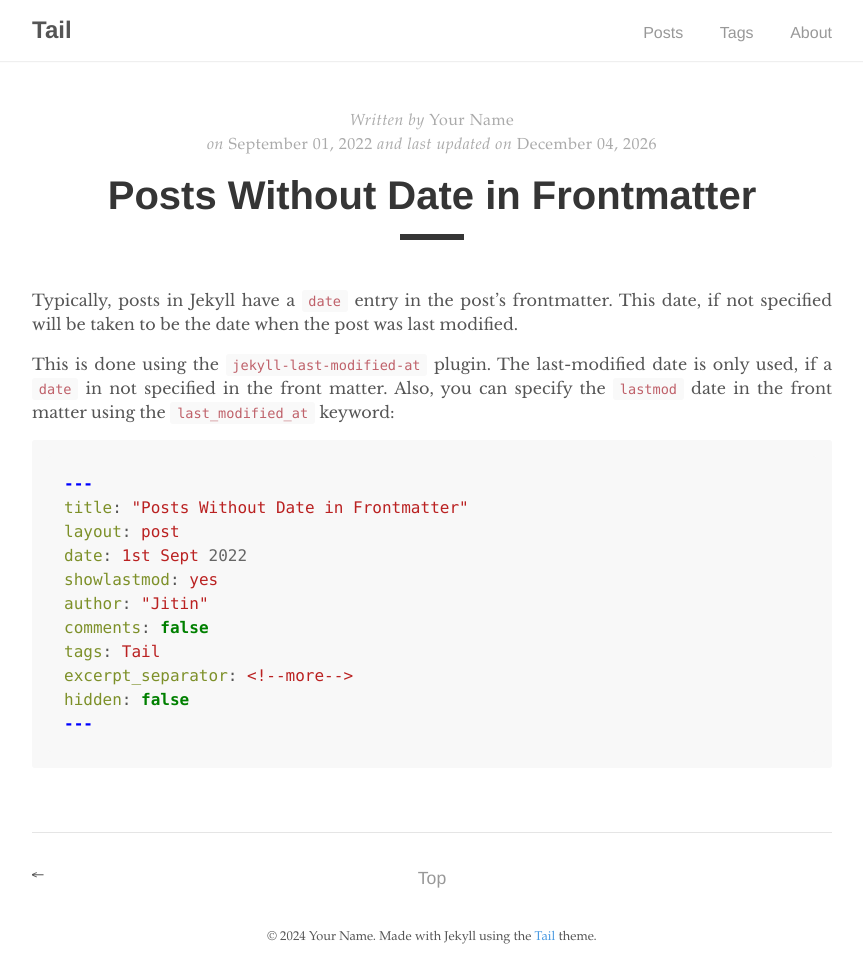
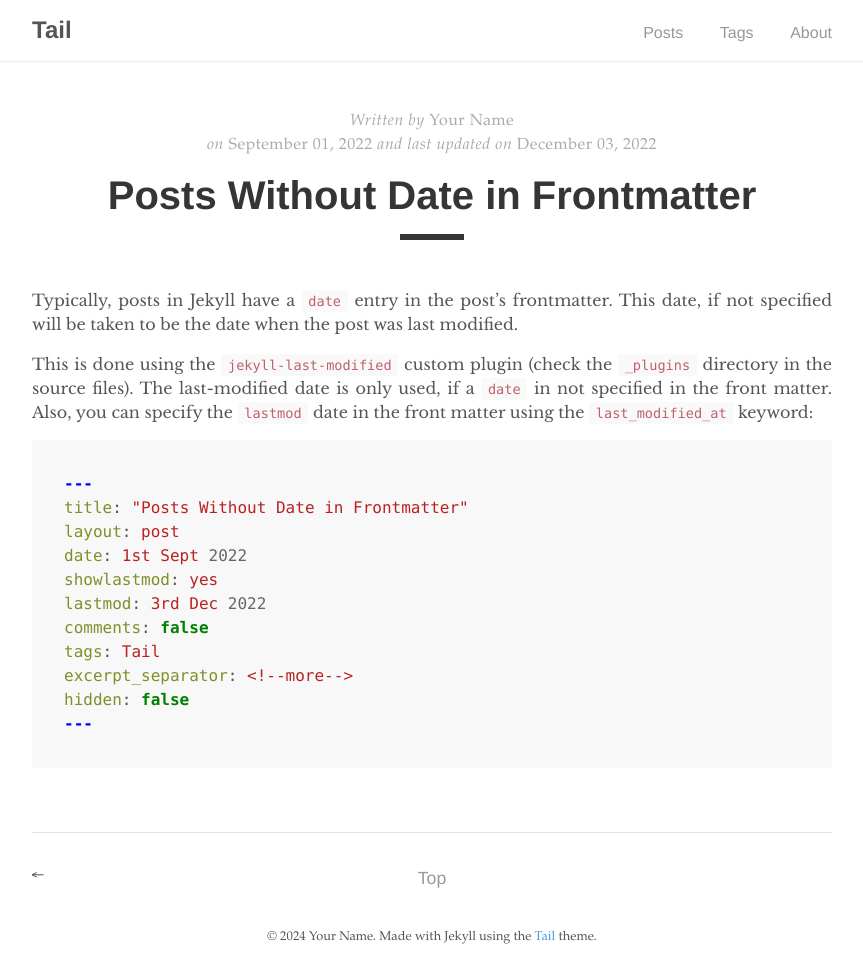
Before and after one commit to jitinnair1/tail, a Jekyll site: the page built from _posts/posts-without-date.md, in a window 1280 px wide. Shown: the whole page, without its empty margins (208-1071 px from the left). Built offline with Jekyll 4.4.1, drawn with Linux system fonts in a browser that asks for light colours.

Commit message:
fixed lastmod documentation

````diff
--- a/_layouts/post.html
+++ b/_layouts/post.html
@@ -11,7 +11,11 @@ layout: default
         {{ site.author.name }}
     {% endif %}
 
-    {% if page.date and page.showlastmod %}
+    {% if page.date and page.lastmod %}
+      <br>
+      <span>on&nbsp;</span><time datetime="{{ page.date }}">{{ page.date | date: "%B %d, %Y" }}</time>
+      <span> and last updated on&nbsp;</span><time datetime="{{ page.lastmod }}">{{ page.lastmod | date: "%B %d, %Y" }}</time>
+    {% elsif page.date and page.showlastmod %}
       <br>
       <span>on&nbsp;</span><time datetime="{{ page.date }}">{{ page.date | date: "%B %d, %Y" }}</time>
       <span> and last updated on&nbsp;</span><time datetime="{% capture lastmod_date %}{% last_modified {{ post.path }} %}{% endcapture %}">{{ lastmod_date | date: "%B %d, %Y" }}</time>
--- a/_posts/posts-without-date.md
+++ b/_posts/posts-without-date.md
@@ -2,9 +2,9 @@
 title: "Posts Without Date in Frontmatter"
 layout: post
 date: 1st Sept 2022
-showlastmod: yes
+lastmod: 3rd Dec 2022
 comments: false
-tags: New
+tags: Tail
 excerpt_separator: <!--more-->
 hidden: false
 ---
@@ -13,7 +13,7 @@ Typically, posts in Jekyll have a `date` entry in the post’s frontmatter. This
 
 <!--more-->
 
-This is done using the `jekyll-last-modified-at` plugin. The last-modified date is only used, if a `date` in not specified in the front matter. Also, you can specify the `lastmod` date in the front matter using the `last_modified_at` keyword:
+This is done using the `jekyll-last-modified` custom plugin (check the `_plugins` directory in the source files). The last-modified date is only used, if a `date` in not specified in the front matter. Also, you can specify the `lastmod` date in the front matter using the `last_modified_at` keyword:
 
 ```yaml
 ---
@@ -21,7 +21,7 @@ title: "Posts Without Date in Frontmatter"
 layout: post
 date: 1st Sept 2022
 showlastmod: yes
-author: "Jitin"
+lastmod: 3rd Dec 2022
 comments: false
 tags: Tail
 excerpt_separator: <!--more-->
````
